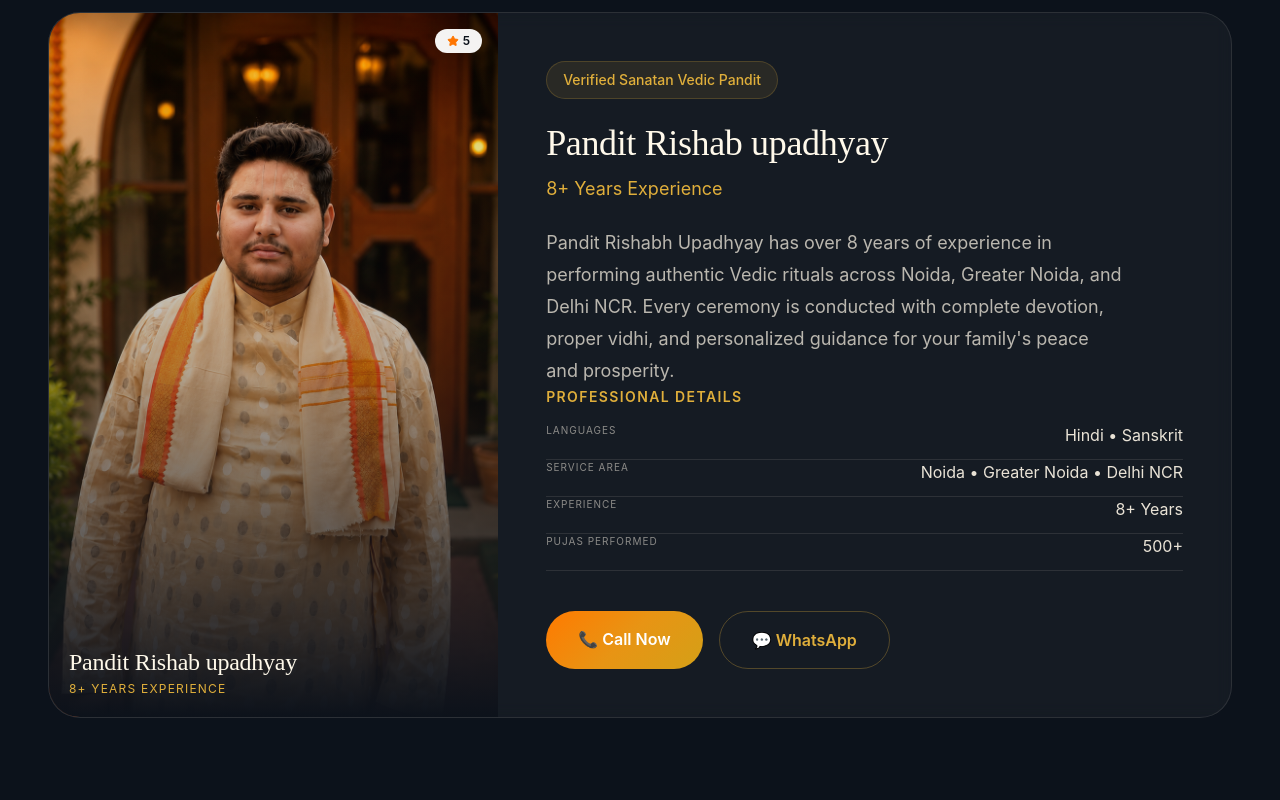
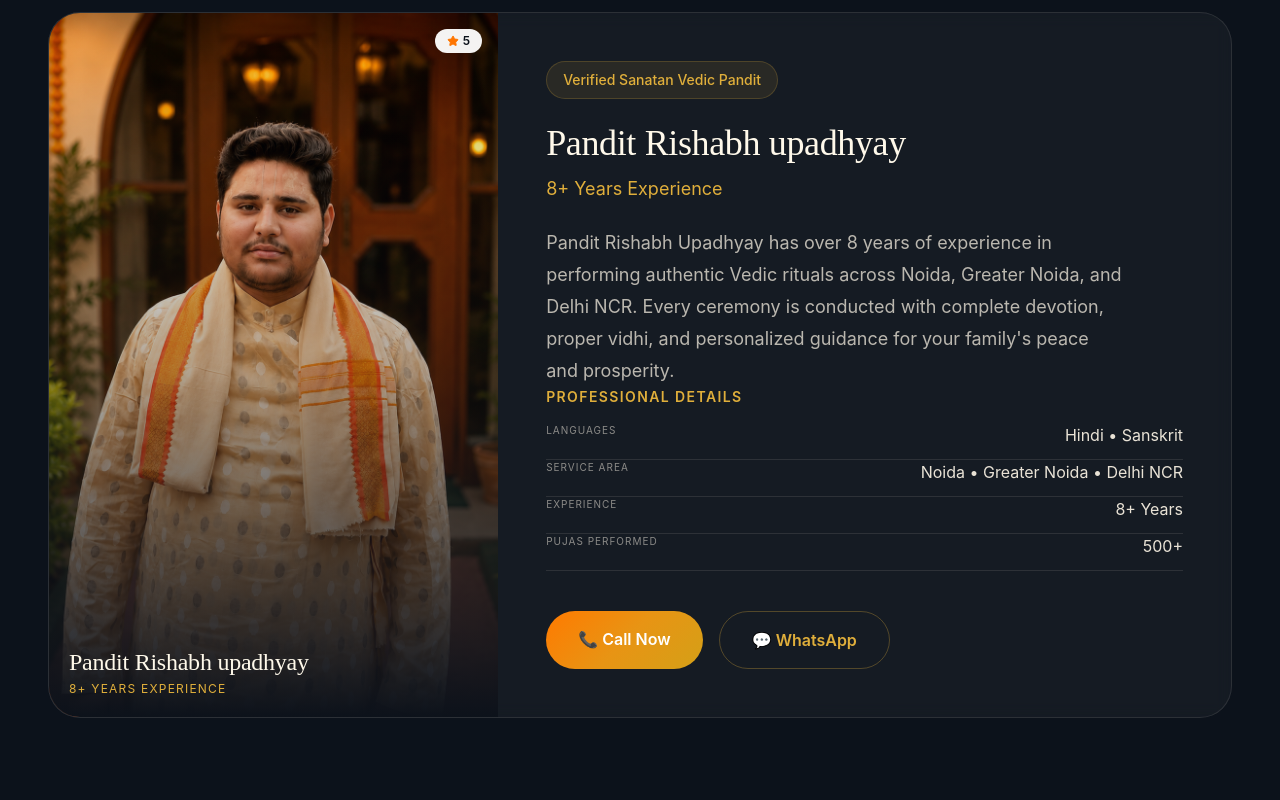
Before and after one commit to Julkar1014/pandit-rishab-upadhyay-, a React (Vite) app: page / in a window 1280 px wide. Shown: the part 4660-5460 px from the top of the page. Built offline with nearby package versions, Linux system fonts and the light colour scheme; no server answers.

Commit message:
Rename Rishab to Rishabh

```diff
--- a/src/components/home/Pandits.jsx
+++ b/src/components/home/Pandits.jsx
@@ -9,7 +9,7 @@ import pandit1 from "../../assets/pandit-1.jpg";
 export default function Pandits() {
   const list = [
     {
-      name: "Pandit Rishab upadhyay",
+      name: "Pandit Rishabh upadhyay",
       exp: "8+ Years",
       lang: "Hindi • Sanskrit",
       spec: "Vivah • Griha Pravesh • Rudrabhishek • Satyanarayan",
--- a/src/components/home/PujaVideo.jsx
+++ b/src/components/home/PujaVideo.jsx
@@ -20,7 +20,7 @@ export default function PujaVideo() {
 
           <p className="mt-5 text-lg leading-8 text-muted-foreground">
             Experience authentic Vedic rituals performed by
-            <strong> Pandit Rishab Upadhyay</strong>
+            <strong> Pandit Rishabh Upadhyay</strong>
             across Noida, Greater Noida and Delhi NCR.
           </p>
 
--- a/src/components/home/WhyUs.jsx
+++ b/src/components/home/WhyUs.jsx
@@ -23,7 +23,7 @@ export default function WhyUs() {
       <div className="container-luxe">
         <div className="grid gap-12 lg:grid-cols-[1fr_1.5fr] lg:gap-20">
           <div className="lg:sticky lg:top-32 lg:self-start">
-<div className="eyebrow">Why Pandit Rishab Upadhyay</div>
+<div className="eyebrow">Why Pandit Rishabh Upadhyay</div>
             <h2 className="mt-3 font-display text-4xl leading-tight md:text-5xl lg:text-6xl">
               The difference is in the <span className="text-gradient-gold">devotion.</span>
             </h2>
--- a/src/layouts/Footer.jsx
+++ b/src/layouts/Footer.jsx
@@ -30,7 +30,7 @@ export default function Footer() {
               </span>
               <div>
                 <div className="font-display text-2xl font-semibold">
-                  PANDIT <span className="text-gradient-gold">RISHAB UPADHYAY</span>
+                  PANDIT <span className="text-gradient-gold">RISHABH UPADHYAY</span>
                 </div>
                 <div className="text-[10px] uppercase tracking-[0.28em] text-cream/60">
                   Sacred · Verified · Vedic
@@ -44,7 +44,7 @@ export default function Footer() {
             <div className="mt-6 flex items-center gap-3">
 
   <a
-    href="https://www.instagram.com/vedaachayra_rishabhupadhyay"
+    href="https://www.instagram.com/vedaachayra_rishabh upadhyay"
     target="_blank"
     rel="noopener noreferrer"
     className="grid h-10 w-10 place-items-center rounded-full border border-cream/15 text-cream/80 transition hover:border-gold hover:text-gold"
@@ -110,7 +110,7 @@ export default function Footer() {
         </div>
 
         <div className="mt-14 flex flex-col items-start justify-between gap-4 border-t border-cream/10 pt-6 text-xs text-cream/60 sm:flex-row sm:items-center">
-          <p>© {new Date().getFullYear()} Pandit Rishab Upadhyay. All sacred rights reserved.</p>
+          <p>© {new Date().getFullYear()} Pandit Rishabh Upadhyay. All sacred rights reserved.</p>
           <p className="font-deva text-base text-gold/80">सर्वे भवन्तु सुखिनः</p>
         </div>
       </div>
--- a/src/pages/About.jsx
+++ b/src/pages/About.jsx
@@ -35,7 +35,7 @@ export default function About() {
             <div>
 
               <div className="eyebrow text-gold">
-                About Pandit Rishab Upadhyay
+                About Pandit Rishabh Upadhyay
               </div>
 
               <h1 className="mt-5 font-display text-5xl leading-tight md:text-7xl">
@@ -48,7 +48,7 @@ export default function About() {
               </h1>
 
               <p className="mt-8 max-w-xl text-lg leading-8 text-cream/75">
-                Pandit Rishab Upadhyay provides trusted Vedic Pandit Ji for all Hindu
+                Pandit Rishabh Upadhyay provides trusted Vedic Pandit Ji for all Hindu
                 rituals including Griha Pravesh, Satyanarayan Katha,
                 Rudrabhishek, Marriage, Havan and many more across Noida,
                 Greater Noida & Delhi NCR.
@@ -126,7 +126,7 @@ export default function About() {
               </h2>
 
               <p className="mt-8 leading-8 text-muted-foreground">
-              Pandit Rishab Upadhyay is dedicated to making authentic Vedic rituals easily accessible for every Hindu family. Whether it's a Griha Pravesh, Marriage, Satyanarayan Katha or any sacred ceremony, every ritual is performed with complete devotion and according to the Vedic scriptures.
+              Pandit Rishabh Upadhyay is dedicated to making authentic Vedic rituals easily accessible for every Hindu family. Whether it's a Griha Pravesh, Marriage, Satyanarayan Katha or any sacred ceremony, every ritual is performed with complete devotion and according to the Vedic scriptures.
               </p>
 
               <p className="mt-6 leading-8 text-muted-foreground">
@@ -197,7 +197,7 @@ export default function About() {
             <h2 className="mt-4 font-display text-4xl md:text-5xl">
               Why Thousands of Families
               <span className="text-gradient-gold">
-                {" "}TrustPandit Rishab Upadhyay
+                {" "}TrustPandit Rishabh Upadhyay
               </span>
             </h2>
 
@@ -296,12 +296,12 @@ export default function About() {
               <h2 className="mt-4 font-display text-5xl">
                Pandit
                 <span className="text-gradient-gold">
-                  {" "}Rishab Upadhyay
+                  {" "}Rishabh Upadhyay
                 </span>
               </h2>
 
               <p className="mt-7 leading-8 text-muted-foreground">
-                Pandit Rishab Upadhyay has years of experience in performing all major Hindu rituals with complete devotion, proper Vedic traditions and spiritual guidance across Noida, Greater Noida and Delhi NCR.
+                Pandit Rishabh Upadhyay has years of experience in performing all major Hindu rituals with complete devotion, proper Vedic traditions and spiritual guidance across Noida, Greater Noida and Delhi NCR.
               </p>
 
               <div className="mt-10 grid gap-4 sm:grid-cols-2">
@@ -410,7 +410,7 @@ export default function About() {
           <h2 className="mt-4 font-display text-4xl md:text-6xl">
             Book Your Puja
             <span className="text-gradient-gold">
-              {" "}with Pandit Rishab Upadhyay
+              {" "}with Pandit Rishabh Upadhyay
             </span>
           </h2>
 
--- a/src/pages/Contact.jsx
+++ b/src/pages/Contact.jsx
@@ -19,7 +19,7 @@ export default function Contact() {
           <div className="eyebrow text-gold">Contact Us</div>
          <h1 className="mt-4 font-display text-4xl leading-tight md:text-7xl">
             Book Your Puja with<br />
-            <span className="text-gradient-gold">Pandit Rishab Upadhyay.</span>
+            <span className="text-gradient-gold">Pandit Rishabh Upadhyay.</span>
           </h1>
           <p className="mt-6 max-w-xl text-lg text-cream/75">
 Need a Pandit Ji for Griha Pravesh, Satyanarayan Katha,
@@ -85,7 +85,7 @@ Greater Noida and Delhi NCR.          </p>
           <div className="space-y-4">
             <ContactCard icon={<Phone className="h-5 w-5" />} title="Call our concierge" line="+91 81918 36767" sub="Available 24 hours · All days" href="tel:+918191836767" />
             <ContactCard icon={<MessageCircle className="h-5 w-5" />} title="WhatsApp" line="+91 81918 36767" sub="Quickest way to reach us" href="https://wa.me/918191836767" />
-            <ContactCard icon={<Mail className="h-5 w-5" />} title="Email" line="panditrishabupadhyay@gmail.com" sub="Replies within 2 hours" href="panditrishabupadhyay@gmail.com" />
+            <ContactCard icon={<Mail className="h-5 w-5" />} title="Email" line="panditRishabh Upadhyay@gmail.com" sub="Replies within 2 hours" href="panditRishabh Upadhyay@gmail.com" />
             <ContactCard icon={<MapPin className="h-5 w-5" />} title="Service Areas" line="Noida • Greater Noida • Delhi NCR" sub="Home Puja Service Available" href="#" />
             <div className="overflow-hidden rounded-2xl border border-border bg-card">
               <iframe
--- a/src/pages/PanditJi.jsx
+++ b/src/pages/PanditJi.jsx
@@ -35,7 +35,7 @@ export default function About() {
             <div>
 
               <div className="eyebrow text-gold">
-                About Pandit Rishab Upadhyay
+                About Pandit Rishabh Upadhyay
               </div>
 
               <h1 className="mt-5 font-display text-5xl leading-tight md:text-7xl">
@@ -48,7 +48,7 @@ export default function About() {
               </h1>
 
               <p className="mt-8 max-w-xl text-lg leading-8 text-cream/75">
-                Pandit Rishab Upadhyay provides trusted Vedic Pandit Ji for all Hindu
+                Pandit Rishabh Upadhyay provides trusted Vedic Pandit Ji for all Hindu
                 rituals including Griha Pravesh, Satyanarayan Katha,
                 Rudrabhishek, Marriage, Havan and many more across Noida,
                 Greater Noida & Delhi NCR.
@@ -126,7 +126,7 @@ export default function About() {
               </h2>
 
               <p className="mt-8 leading-8 text-muted-foreground">
-              Pandit Rishab Upadhyay is dedicated to making authentic Vedic rituals easily accessible for every Hindu family. Whether it's a Griha Pravesh, Marriage, Satyanarayan Katha or any sacred ceremony, every ritual is performed with complete devotion and according to the Vedic scriptures.
+              Pandit Rishabh Upadhyay is dedicated to making authentic Vedic rituals easily accessible for every Hindu family. Whether it's a Griha Pravesh, Marriage, Satyanarayan Katha or any sacred ceremony, every ritual is performed with complete devotion and according to the Vedic scriptures.
               </p>
 
               <p className="mt-6 leading-8 text-muted-foreground">
@@ -197,7 +197,7 @@ export default function About() {
             <h2 className="mt-4 font-display text-4xl md:text-5xl">
               Why Thousands of Families
               <span className="text-gradient-gold">
-                {" "}TrustPandit Rishab Upadhyay
+                {" "}TrustPandit Rishabh Upadhyay
               </span>
             </h2>
 
@@ -296,12 +296,12 @@ export default function About() {
               <h2 className="mt-4 font-display text-5xl">
                Pandit
                 <span className="text-gradient-gold">
-                  {" "}Rishab Upadhyay
+                  {" "}Rishabh Upadhyay
                 </span>
               </h2>
 
               <p className="mt-7 leading-8 text-muted-foreground">
-                Pandit Rishab Upadhyay has years of experience in performing all major Hindu rituals with complete devotion, proper Vedic traditions and spiritual guidance across Noida, Greater Noida and Delhi NCR.
+                Pandit Rishabh Upadhyay has years of experience in performing all major Hindu rituals with complete devotion, proper Vedic traditions and spiritual guidance across Noida, Greater Noida and Delhi NCR.
               </p>
 
               <div className="mt-10 grid gap-4 sm:grid-cols-2">
@@ -410,7 +410,7 @@ export default function About() {
           <h2 className="mt-4 font-display text-4xl md:text-6xl">
             Book Your Puja
             <span className="text-gradient-gold">
-              {" "}with Pandit Rishab Upadhyay
+              {" "}with Pandit Rishabh Upadhyay
             </span>
           </h2>
 
```
